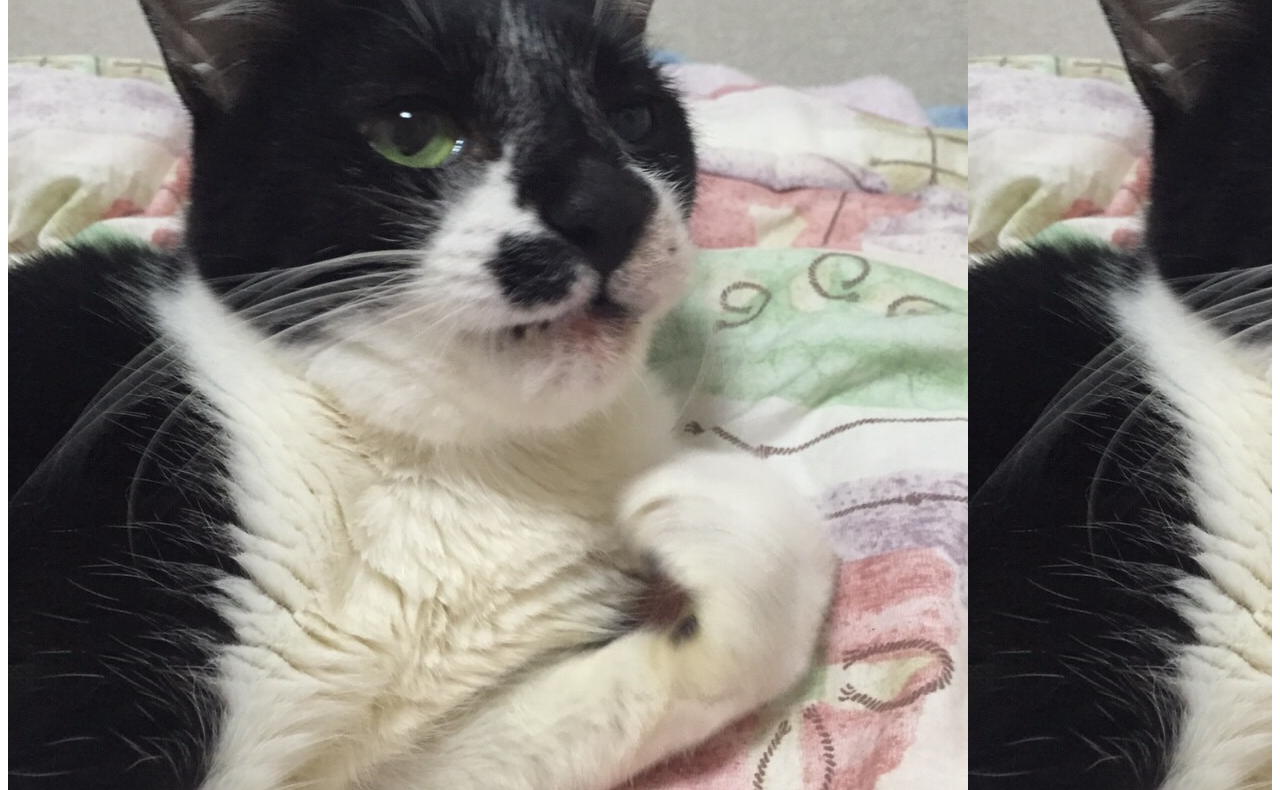
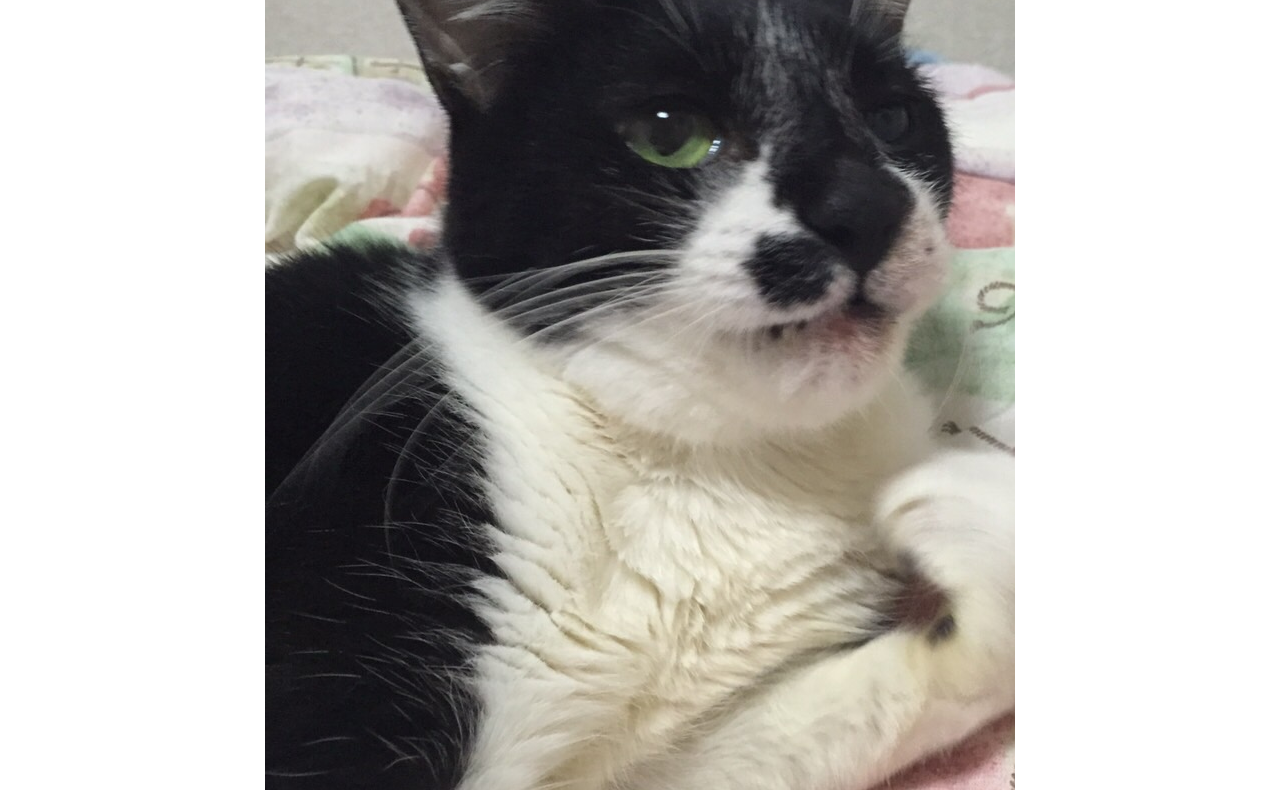
Before and after one commit to niaichigo/hiko, a plain HTML site: page index.html in a window 1280 px wide. Shown: the part 260-1050 px from the top of the page. Drawn offline with Linux system fonts and the light colour scheme.

Commit message:
Update stylesheet.css

```diff
--- a/stylesheet.css
+++ b/stylesheet.css
@@ -1,8 +1,8 @@
 .hiko {
 	background-image: url(hiko.JPG);
 	display:cover;
-	width:100%;
-	height:1024px;
+	width:750px;
+	height:1334px;
 	font-size:32px;
 	color:red;
 	text-align:center;
```
